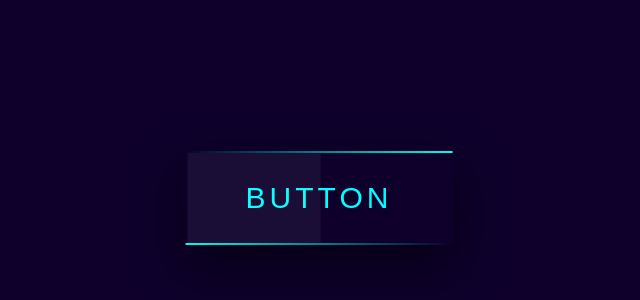
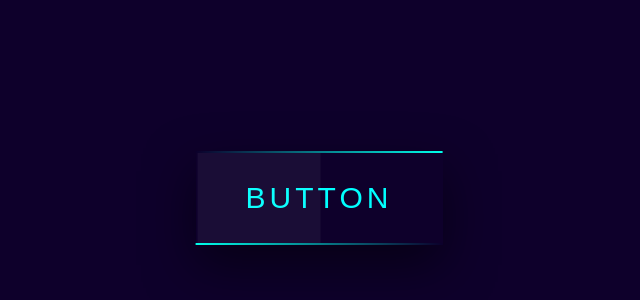
Before and after one commit to lucasrenandns/CSS-Snake-Border-Animation, a plain HTML site: page index.html in a window 1280 px wide. Shown: the part 202-502 px from the top of the page, 321-961 px from the left. Drawn offline with Linux system fonts and the light colour scheme.

Commit message:
Update css

```diff
--- a/css/style.css
+++ b/css/style.css
@@ -19,7 +19,7 @@ a {
     left: 50%;
     transform: translate(-50%, -50%);
     color: #00ffff;
-    padding: 30px 60px;
+    padding: 30px 50px;
     font-size: 30px;
     font-weight: 500;
     text-transform: uppercase;
@@ -38,7 +38,7 @@ a::before {
     background-color: rgba(255, 255, 255, 0.05);
 }
 
-span:nth-child(1) {
+a span:nth-child(1) {
     position: absolute;
     top: 0;
     left: 0;
@@ -56,7 +56,7 @@ span:nth-child(1) {
     }
 }
 
-span:nth-child(2) {
+a span:nth-child(2) {
     position: absolute;
     top: 0;
     right: 0;
@@ -75,7 +75,7 @@ span:nth-child(2) {
     }
 }
 
-span:nth-child(3) {
+a span:nth-child(3) {
     position: absolute;
     bottom: 0;
     right: 0;
@@ -93,7 +93,7 @@ span:nth-child(3) {
     }
 }
 
-span:nth-child(4) {
+a span:nth-child(4) {
     position: absolute;
     top: 0;
     left: 0;
```
